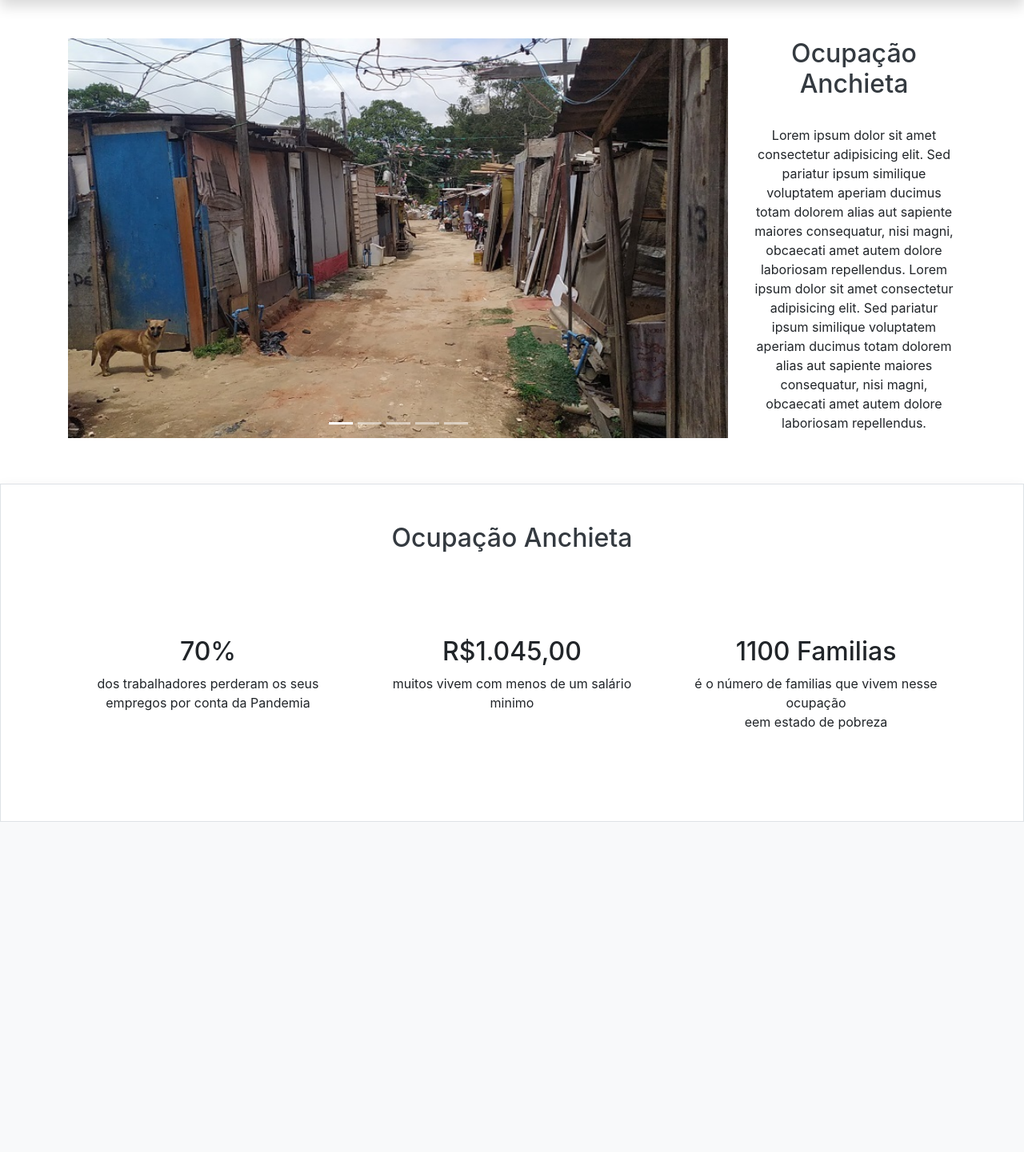
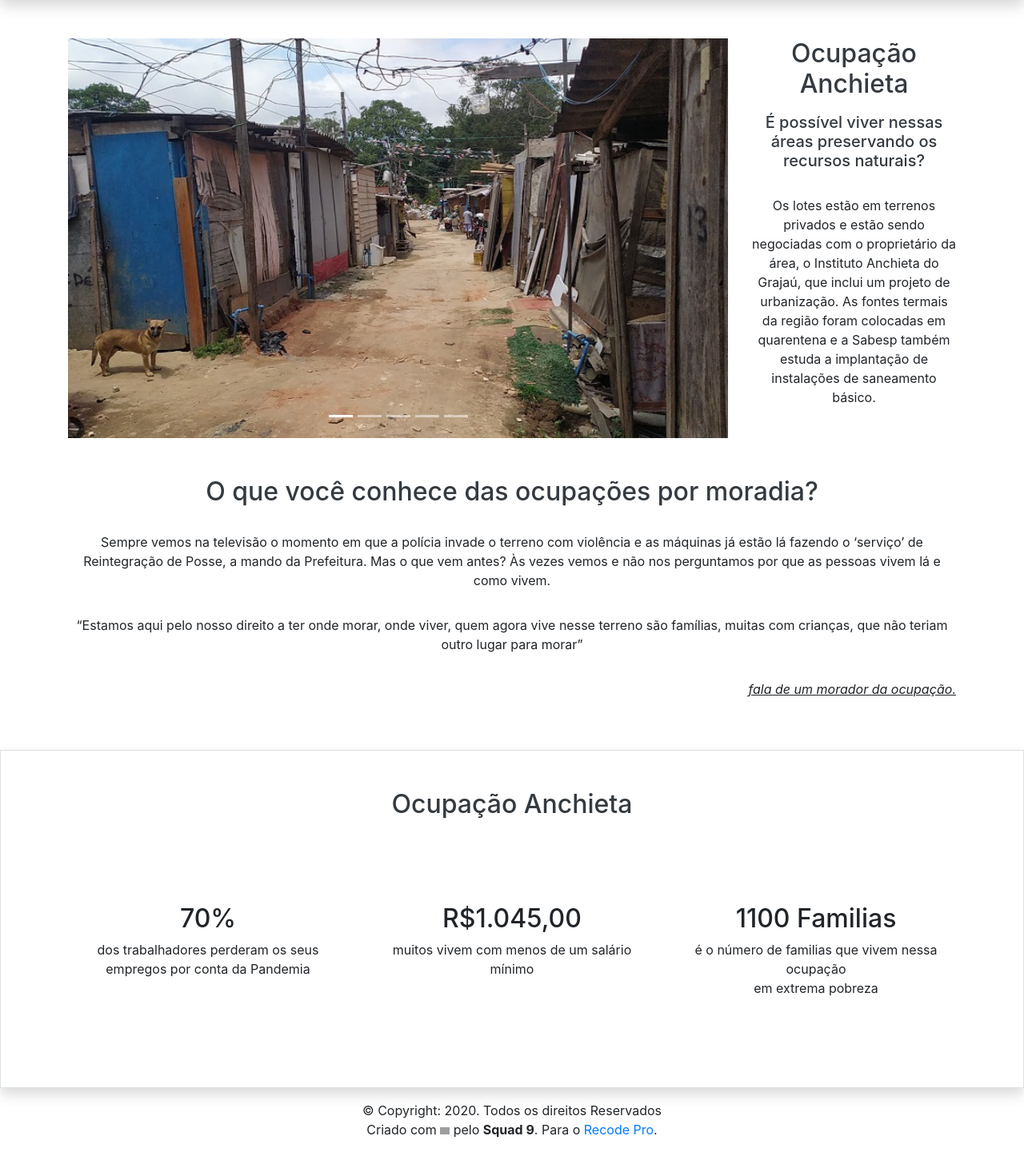
Before and after one commit to Squad9-RecodePro/ecoLarAnchieta, a PHP site: page / in a window 1280 px wide. Shown: the part 76-1517 px from the top of the page at 80% size. Before the commit the page ends 1104 px from the top, so only its background shows below. Run offline with PHP 8.4, Linux system fonts and the light colour scheme; grey boxes are pictures that could not be loaded.

Commit message:
ajuste textos index

```diff
--- a/cadastro_usuario.php
+++ b/cadastro_usuario.php
@@ -40,6 +40,11 @@
         </div>
     </main>
 
+    <footer>
+    <div class="footer-copyright text-center py-3">&copy; Copyright: 2020. Todos os direitos Reservados <br /> Criado com <img draggable="false" class="emoji" alt=":heart:" src="https://s.w.org/images/core/emoji/11.2.0/svg/2764.svg" width="12px"> pelo <b>Squad
+    9</b>. Para o <a href="https://www.recodepro.org.br/">Recode Pro</a>.
+</div>
+    </footer>
 
     <script src="./js/validacao_form.js"></script>
     <script src="https://code.jquery.com/jquery-3.5.1.slim.min.js"
--- a/home_admin.php
+++ b/home_admin.php
@@ -52,6 +52,11 @@
 
     </main>
 
+    <footer>
+    <div class="footer-copyright text-center py-3">&copy; Copyright: 2020. Todos os direitos Reservados <br /> Criado com <img draggable="false" class="emoji" alt=":heart:" src="https://s.w.org/images/core/emoji/11.2.0/svg/2764.svg" width="12px"> pelo <b>Squad
+    9</b>. Para o <a href="https://www.recodepro.org.br/">Recode Pro</a>.
+</div>
+    </footer>
 
 
     <script src="./js/validacao_form.js"></script>
--- a/index.php
+++ b/index.php
@@ -52,15 +52,27 @@
 
         <div class="col-lg-3 col-12 mt-lg-0 mt-5">
             <h2 class="text-center text-dark">Ocupação Anchieta</h2>
+            <h5 class="text-center text-dark pt-2">É possível viver nessas áreas preservando os recursos naturais?</h5>
             <p class="pt-4 text-center">
-                Lorem ipsum dolor sit amet consectetur adipisicing elit.
-                Sed pariatur ipsum similique voluptatem aperiam ducimus
-                totam dolorem alias aut sapiente maiores consequatur, nisi magni,
-                obcaecati amet autem dolore laboriosam repellendus.
-                Lorem ipsum dolor sit amet consectetur adipisicing elit.
-                Sed pariatur ipsum similique voluptatem aperiam ducimus
-                totam dolorem alias aut sapiente maiores consequatur, nisi magni,
-                obcaecati amet autem dolore laboriosam repellendus.
+            Os lotes estão em terrenos privados e estão sendo negociadas com o proprietário da área,
+            o Instituto Anchieta do Grajaú, que inclui um projeto de urbanização. As fontes termais
+            da região foram colocadas em quarentena e a Sabesp também estuda a implantação de instalações
+            de saneamento básico.
+            </p>
+        </div>
+        <div class="col-lg-12 col-12 mt-lg-5 mt-5">
+            <h2 class="text-center text-dark">O que você conhece das ocupações por moradia?</h2>
+            <p class="pt-4 text-center">
+            Sempre vemos na televisão o momento em que a polícia invade o terreno com violência e as máquinas
+            já estão lá fazendo o ‘serviço’ de Reintegração de Posse, a mando da Prefeitura.
+            Mas o que vem antes? Às vezes vemos e não nos perguntamos por que as pessoas vivem lá e como vivem.
+            </p>
+            <p class="pt-3 text-center">
+            “Estamos aqui pelo nosso direito a ter onde morar, onde viver, quem agora vive nesse terreno são famílias,
+            muitas com crianças, que não teriam outro lugar para morar”
+            </p>
+            <p class="pt-3 text-right">
+            <u><i>fala de um morador da ocupação.</i></u>
             </p>
         </div>
     </section>
@@ -80,20 +92,24 @@
                 <h2 class="text-center">R$1.045,00</h2>
                 <p class="text-center">
                     muitos vivem com menos de um salário<br>
-                    minimo
+                    mínimo
                 </p>
             </div>
 
             <div class="col-md-4 col-12 my-5">
                 <h2 class="text-center">1100 Familias</h2>
                 <p class="text-center">
-                    é o número de familias que vivem nesse
-                    ocupação<br>eem estado de pobreza
+                    é o número de familias que vivem nessa
+                    ocupação<br>em extrema pobreza
                 </p>
             </div>
         </div>
     </section>
-
+    <footer>
+    <div class="footer-copyright text-center py-3">&copy; Copyright: 2020. Todos os direitos Reservados <br /> Criado com <img draggable="false" class="emoji" alt=":heart:" src="https://s.w.org/images/core/emoji/11.2.0/svg/2764.svg" width="12px"> pelo <b>Squad
+    9</b>. Para o <a href="https://www.recodepro.org.br/">Recode Pro</a>.
+</div>
+    </footer>
 
 
 
--- a/login_admin.php
+++ b/login_admin.php
@@ -25,11 +25,6 @@
         </div>
     </main>
 
-
-
-
-
-
     <script src="./js/validacao_form.js"></script>
     <script src="https://code.jquery.com/jquery-3.5.1.slim.min.js"
         integrity="sha384-DfXdz2htPH0lsSSs5nCTpuj/zy4C+OGpamoFVy38MVBnE+IbbVYUew+OrCXaRkfj"
--- a/login_usuario.php
+++ b/login_usuario.php
@@ -38,10 +38,6 @@
         </div>
     </main>
 
-
-
-
-
     <script src="./js/validacao_form.js"></script>
     <script src="https://code.jquery.com/jquery-3.5.1.slim.min.js"
         integrity="sha384-DfXdz2htPH0lsSSs5nCTpuj/zy4C+OGpamoFVy38MVBnE+IbbVYUew+OrCXaRkfj"
--- a/trabalho_voluntario_admin.php
+++ b/trabalho_voluntario_admin.php
@@ -109,7 +109,11 @@ include_once('./servidor/conn.php');
     </div>
   </main>
 
-
+  <footer>
+    <div class="footer-copyright text-center py-3">&copy; Copyright: 2020. Todos os direitos Reservados <br /> Criado com <img draggable="false" class="emoji" alt=":heart:" src="https://s.w.org/images/core/emoji/11.2.0/svg/2764.svg" width="12px"> pelo <b>Squad
+    9</b>. Para o <a href="https://www.recodepro.org.br/">Recode Pro</a>.
+</div>
+    </footer>
 
   <script src="./js/validacao_form.js"></script>
   <script src="https://code.jquery.com/jquery-3.5.1.slim.min.js" integrity="sha384-DfXdz2htPH0lsSSs5nCTpuj/zy4C+OGpamoFVy38MVBnE+IbbVYUew+OrCXaRkfj" crossorigin="anonymous"></script>
```
Also changed, not shown: home_usuario.php (+5 -2 lines), moradores_admin.php (+5 -2 lines).
